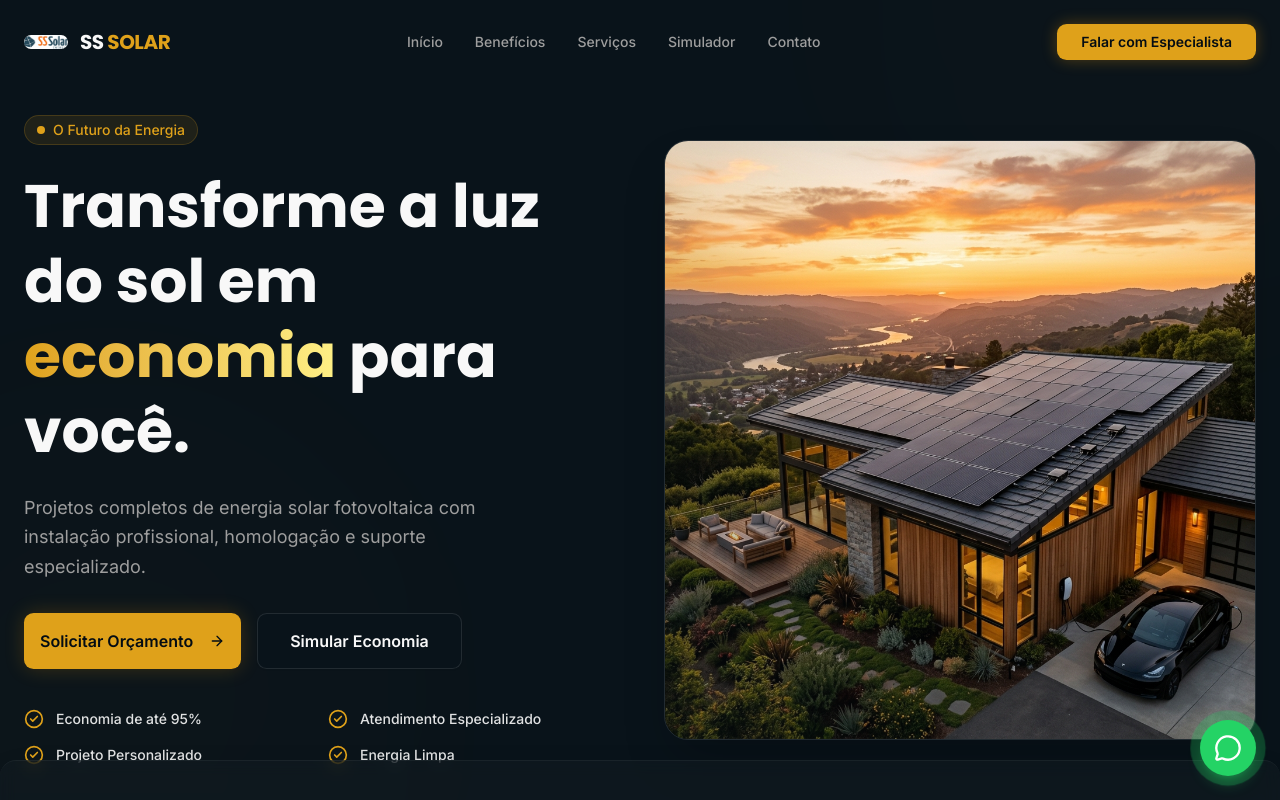
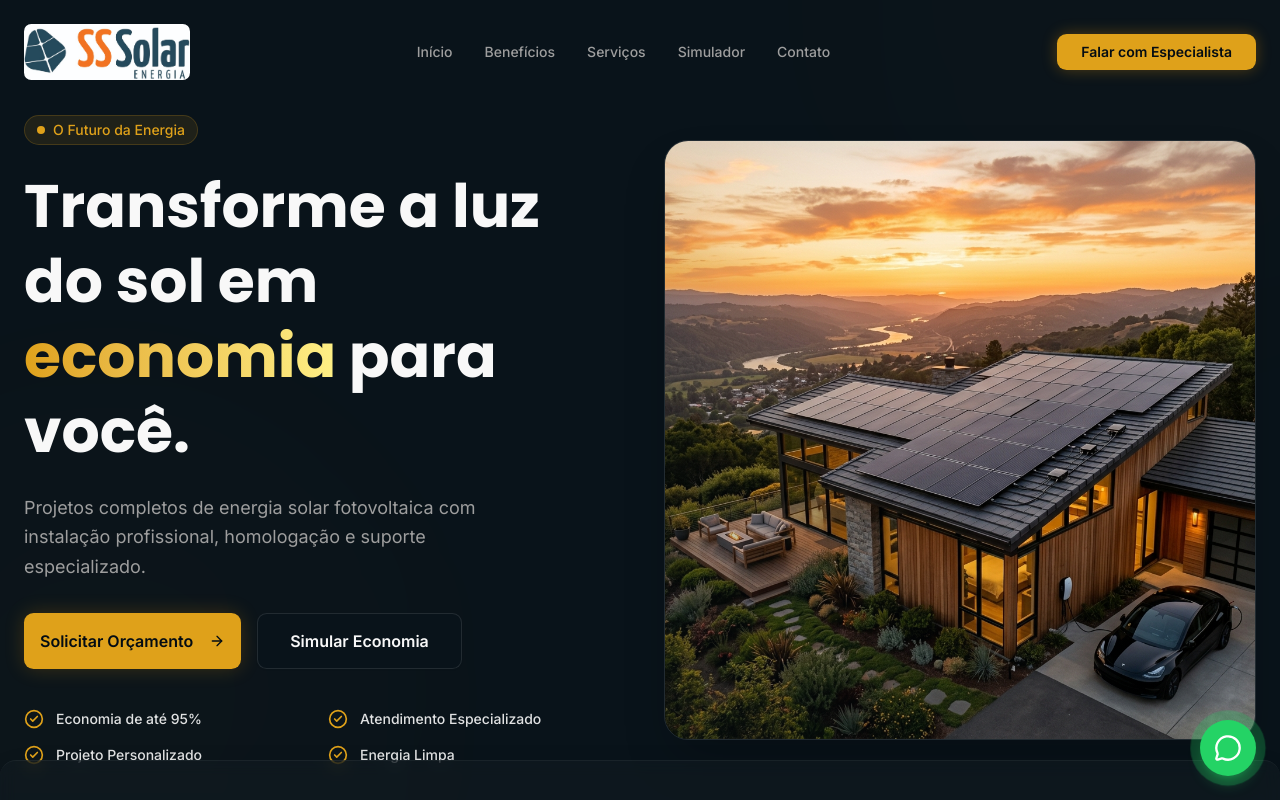
Before and after one commit to oHenriqueCorreia/SS-ENERGIA-SOLAR, a Next.js app: page / in a window 1280 px wide. Shown: the top 800 px of the page. Built offline with nearby package versions, Linux system fonts and the light colour scheme.

Commit message:
Usa apenas a logo visual (remove texto) no header e footer com proporcoes ajustadas

```diff
--- a/src/components/layout/Footer.tsx
+++ b/src/components/layout/Footer.tsx
@@ -9,11 +9,8 @@ export function Footer() {
         <div className="grid grid-cols-1 md:grid-cols-2 lg:grid-cols-4 gap-12 mb-12">
           {/* Brand */}
           <div className="space-y-6">
-            <Link href="/" className="flex items-center gap-3">
-              <Image src="/images/logo.jpeg" alt="SS Solar" width={56} height={56} className="rounded-lg object-contain" />
-              <span className="text-2xl font-heading font-bold tracking-tight">
-                SS <span className="text-primary">SOLAR</span>
-              </span>
+            <Link href="/" className="flex items-center">
+              <Image src="/images/logo.jpeg" alt="SS Solar" width={220} height={80} className="h-14 md:h-16 w-auto object-contain rounded-sm" />
             </Link>
             <p className="text-muted-foreground text-sm leading-relaxed">
               Transformando a luz do sol em economia e sustentabilidade para residências e empresas em todo o Brasil.
--- a/src/components/layout/Navbar.tsx
+++ b/src/components/layout/Navbar.tsx
@@ -36,11 +36,8 @@ export function Navbar() {
       }`}
     >
       <div className="max-w-7xl mx-auto px-4 md:px-6 flex items-center justify-between">
-        <Link href="/" className="flex items-center gap-3 group">
-          <Image src="/images/logo.jpeg" alt="SS Solar" width={44} height={44} className="rounded-lg object-contain group-hover:scale-105 transition-transform" />
-          <span className="text-xl font-heading font-bold tracking-tight">
-            SS <span className="text-primary">SOLAR</span>
-          </span>
+        <Link href="/" className="flex items-center group">
+          <Image src="/images/logo.jpeg" alt="SS Solar" width={180} height={60} className="h-12 md:h-14 w-auto object-contain rounded-sm group-hover:scale-105 transition-transform" priority />
         </Link>
 
         {/* Desktop Nav */}
```
Also changed, not shown: LOGO/LOGO SS SOLAR.png (added).
